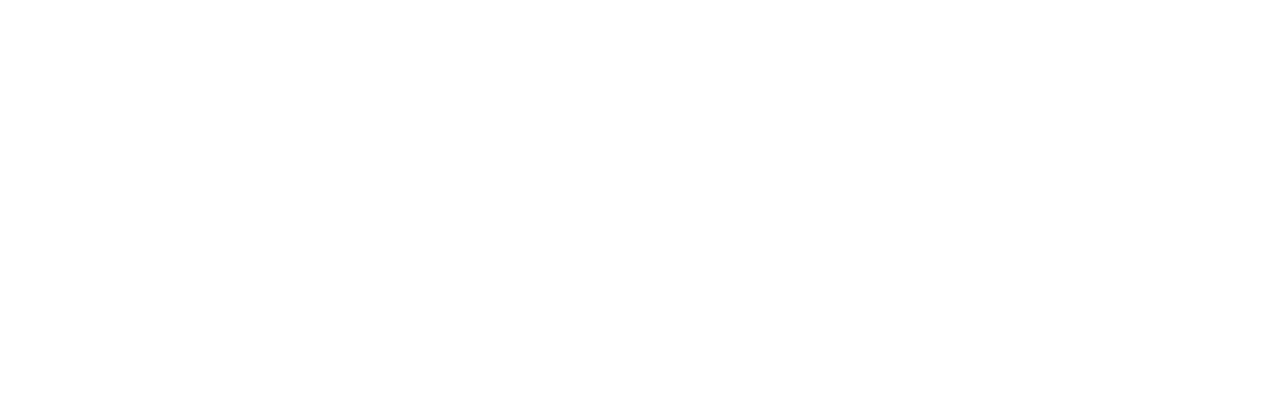
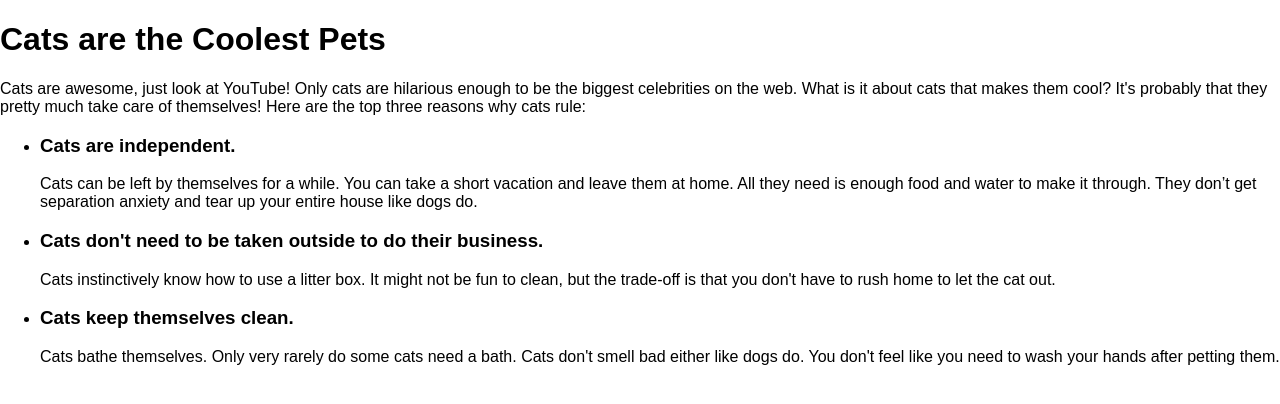
Before and after one commit to bwilliams1014/hw_git_williams_beth, a plain HTML site: page index.html in a window 1280 px wide. Drawn offline with Linux system fonts and the light colour scheme.

Commit message:
Add section on pets, create list of reasons cats rule

```diff
--- a/index.html
+++ b/index.html
@@ -2,16 +2,35 @@
 <html lang="en">
 <head>
     <meta charset="utf-8">
-    <title></title>
+    <title>Cats are the Coolest</title>
     <meta name="description" content="">
 
     <link rel="stylesheet" href="css/vendor/normalize.min.css">
     <link rel="stylesheet" href="css/main.css">
 </head>
 <body>
+	<div id="container">
+
+		<section id="housecats">
+			<h1>Cats are the Coolest Pets</h1>
+
+			<p>Cats are awesome, just look at YouTube! Only cats are hilarious enough to be the biggest celebrities on the web. What is it about cats that makes them cool? It's probably that they pretty much take care of themselves! Here are the top three reasons why cats rule:</p>
+
+			<ul>
+				<li><h3>Cats are independent.</h3>
+					Cats can be left by themselves for a while. You can take a short vacation and leave them at home. All they need is enough food and water to make it through. They don’t get separation anxiety and tear up your entire house like dogs do.
+				</li>
+				<li><h3>Cats don't need to be taken outside to do their business.</h3>
+					Cats instinctively know how to use a litter box. It might not be fun to clean, but the trade-off is that you don't have to rush home to let the cat out.
+				</li>
+				<li><h3>Cats keep themselves clean.</h3>
+					Cats bathe themselves. Only very rarely do some cats need a bath. Cats don't smell bad either like dogs do. You don't feel like you need to wash your hands after petting them.
+				</li>
+			</ul>
+		</section>
 
 
-
+</div>
     <script src="js/main.js"></script>
 </body>
 </html>
```
